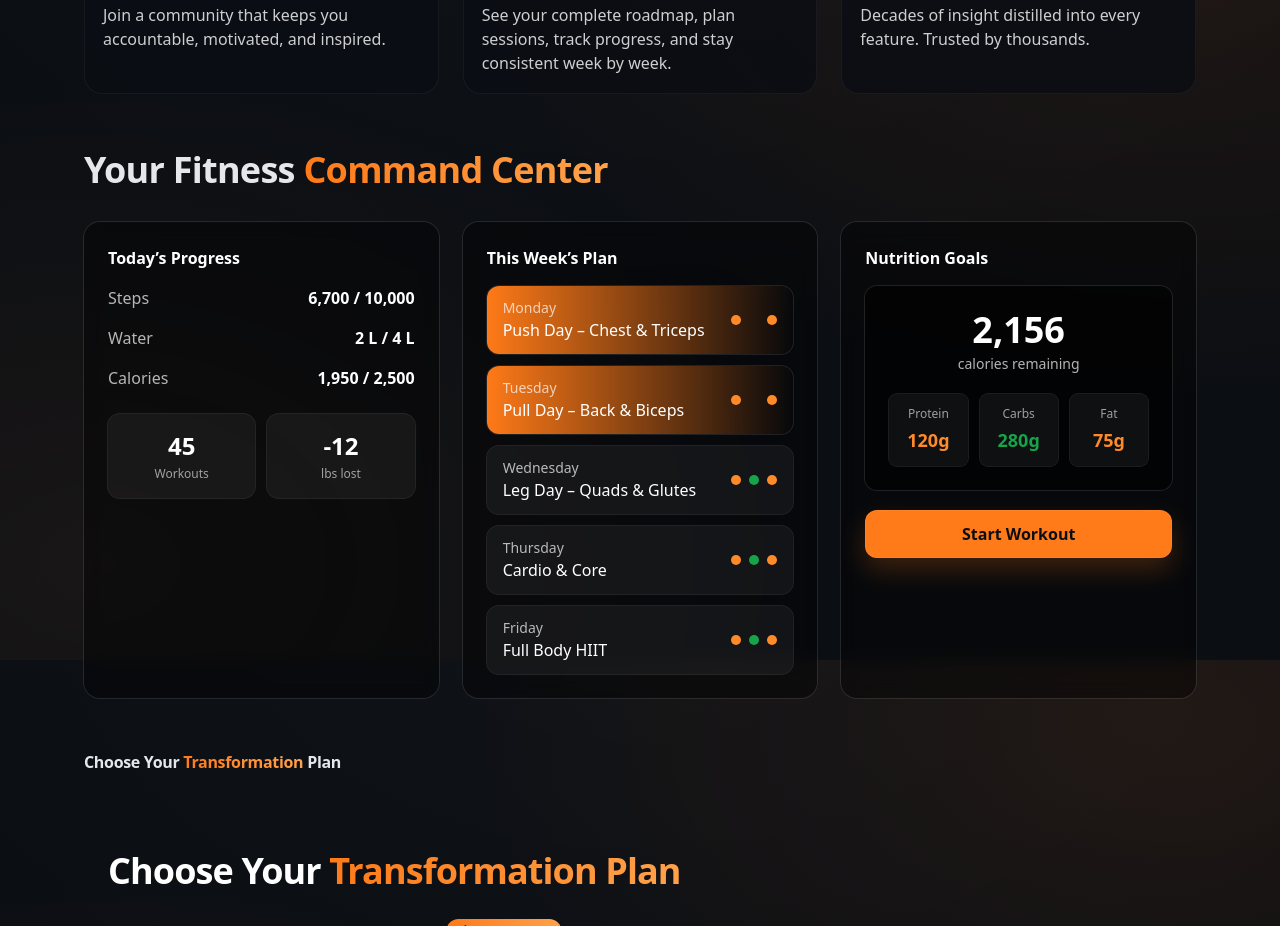
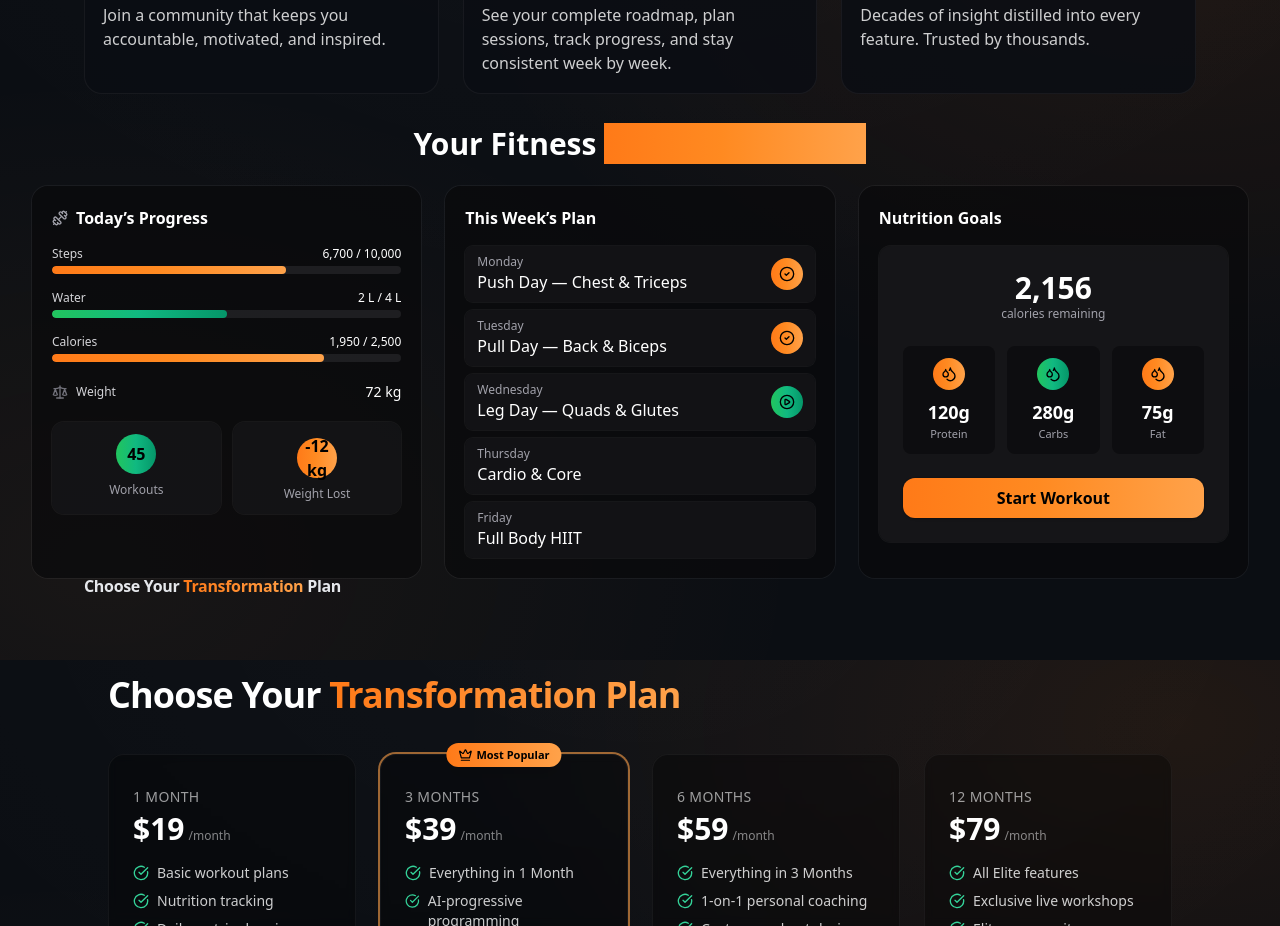
Before and after one commit to GrindFit/grindfit-webapp, a Next.js app: page / in a window 1280 px wide. Shown: the part 940-1866 px from the top of the page. Built offline with nearby package versions, Linux system fonts and the light colour scheme.

Commit message:
Update CommandCenter.jsx

```diff
--- a/components/CommandCenter.jsx
+++ b/components/CommandCenter.jsx
@@ -1,115 +1,204 @@
 // components/CommandCenter.jsx
-export default function CommandCenter() {
-  // NOTE: All values are plain numbers (no %), as requested.
-  const today = { steps: "6,700 / 10,000", water: "2 L / 4 L", calories: "1,950 / 2,500" };
-  const week = [
-    { day: "Monday",     label: "Push Day – Chest & Triceps",   done: true  },
-    { day: "Tuesday",    label: "Pull Day – Back & Biceps",     done: true  },
-    { day: "Wednesday",  label: "Leg Day – Quads & Glutes",     done: false },
-    { day: "Thursday",   label: "Cardio & Core",                 done: false },
-    { day: "Friday",     label: "Full Body HIIT",                done: false },
-  ];
-  const macros = [
-    { name: "Protein", value: "120g", tint: "orange" },
-    { name: "Carbs",   value: "280g", tint: "green"  },
-    { name: "Fat",     value: "75g",  tint: "orange" },
-  ];
+import { CheckCircle2, PlayCircle, Dumbbell, Scale, Droplets } from "lucide-react";
+
+function StatBar({ label, valueLabel, pct, color = "orange" }) {
+  const grad =
+    color === "green"
+      ? "linear-gradient(90deg,#22c55e 0%,#10b981 50%,#059669 100%)"
+      : "linear-gradient(90deg,#FF7A18 0%,#FF8A21 45%,#FFA24A 100%)";
+  return (
+    <div className="space-y-1">
+      <div className="flex items-end justify-between text-zinc-300 text-xs">
+        <span>{label}</span>
+        <span className="font-medium text-white">{valueLabel}</span>
+      </div>
+      <div className="h-2 w-full rounded-full bg-zinc-800/70 overflow-hidden">
+        <div
+          className="h-full rounded-full"
+          style={{ width: `${pct}%`, background: grad }}
+        />
+      </div>
+    </div>
+  );
+}
+
+function MiniCard({ value, label, color = "orange" }) {
+  const grad =
+    color === "green"
+      ? "linear-gradient(90deg,#22c55e 0%,#10b981 50%,#059669 100%)"
+      : "linear-gradient(90deg,#FF7A18 0%,#FF8A21 45%,#FFA24A 100%)";
+  return (
+    <div className="flex-1 rounded-xl bg-zinc-900/60 ring-1 ring-white/5 p-3 text-center">
+      <div
+        className="mx-auto mb-2 inline-flex items-center justify-center rounded-full w-10 h-10 text-black font-bold"
+        style={{ background: grad }}
+      >
+        {value}
+      </div>
+      <div className="text-xs text-zinc-400">{label}</div>
+    </div>
+  );
+}
+
+function DayRow({ day, title, status }) {
+  // status: "done" | "next" | "upcoming"
+  const icon =
+    status === "done" ? (
+      <CheckCircle2 className="w-4 h-4" />
+    ) : status === "next" ? (
+      <PlayCircle className="w-4 h-4" />
+    ) : null;
+
+  const gradDone = "linear-gradient(90deg,#FF7A18 0%,#FF8A21 45%,#FFA24A 100%)";
+  const gradNext = "linear-gradient(90deg,#22c55e 0%,#10b981 50%,#059669 100%)";
 
   return (
-    <section className="relative mx-auto my-14 max-w-6xl px-5">
-      <h2 className="gf-section-title text-3xl sm:text-4xl">
-        Your Fitness <span className="gf-gradient-text">Command Center</span>
-      </h2>
+    <div className="flex items-center justify-between rounded-lg bg-zinc-900/60 ring-1 ring-white/5 px-3 py-2">
+      <div className="min-w-0">
+        <div className="text-xs text-zinc-400">{day}</div>
+        <div className="truncate font-medium text-white">{title}</div>
+      </div>
 
-      {/* Big dedicated layout */}
-      <div className="mt-8 grid gap-6 lg:grid-cols-3">
-        {/* Today’s Progress */}
-        <div className="rounded-2xl bg-black/40 p-6 ring-1 ring-white/10 backdrop-blur">
-          <h3 className="font-semibold text-white mb-4">Today’s Progress</h3>
-          <div className="space-y-4 text-white/90">
-            <Row label="Steps"   value={today.steps} />
-            <Row label="Water"   value={today.water} />
-            <Row label="Calories" value={today.calories} />
-          </div>
-          <div className="mt-6 grid grid-cols-2 gap-3 text-center">
-            <StatCard label="Workouts" value="45" />
-            <StatCard label="lbs lost" value="-12" />
-          </div>
+      {status !== "upcoming" && (
+        <div
+          className="ml-3 inline-flex items-center justify-center rounded-full w-8 h-8 text-black"
+          style={{ background: status === "done" ? gradDone : gradNext }}
+          title={status === "done" ? "Completed" : "Up next"}
+        >
+          {icon}
         </div>
+      )}
+    </div>
+  );
+}
 
-        {/* This Week’s Plan */}
-        <div className="rounded-2xl bg-black/40 p-6 ring-1 ring-white/10 backdrop-blur">
-          <h3 className="font-semibold text-white mb-4">This Week’s Plan</h3>
-          <ul className="space-y-3">
-            {week.map((w, i) => (
-              <li
-                key={i}
-                className={`flex items-center justify-between rounded-xl px-4 py-3 ring-1 ring-white/10 ${
-                  w.done ? "bg-gradient-to-r from-[var(--gf-orange-start)] to-[var(--gf-orange-end)]/20" : "bg-white/5"
-                }`}
-              >
-                <div>
-                  <p className="text-sm text-white/70">{w.day}</p>
-                  <p className="text-white">{w.label}</p>
+export default function CommandCenter() {
+  return (
+    <section id="command" className="scroll-mt-24">
+      <div className="mx-auto max-w-7xl px-4 sm:px-6 lg:px-8">
+        <h2 className="text-center text-2xl sm:text-3xl font-extrabold text-white mb-6">
+          Your Fitness{" "}
+          <span
+            className="bg-clip-text text-transparent"
+            style={{
+              background:
+                "linear-gradient(90deg,#FF7A18 0%,#FF8A21 45%,#FFA24A 100%)",
+            }}
+          >
+            Command Center
+          </span>
+        </h2>
+
+        <div className="grid lg:grid-cols-3 gap-6">
+          {/* Left: Today’s Progress */}
+          <div className="rounded-2xl bg-zinc-950/70 ring-1 ring-white/5 p-5">
+            <h3 className="text-white font-semibold mb-4 flex items-center gap-2">
+              <Dumbbell className="w-4 h-4 text-zinc-400" />
+              Today’s Progress
+            </h3>
+
+            {/* Bars w/ numbers */}
+            <div className="space-y-4">
+              <StatBar label="Steps" valueLabel="6,700 / 10,000" pct={67} />
+              <StatBar
+                label="Water"
+                valueLabel="2 L / 4 L"
+                pct={50}
+                color="green"
+              />
+              <StatBar label="Calories" valueLabel="1,950 / 2,500" pct={78} />
+              {/* New: Weight metric (just a readout line) */}
+              <div className="flex items-center justify-between pt-1">
+                <div className="flex items-center gap-2 text-zinc-300 text-xs">
+                  <Scale className="w-4 h-4 text-zinc-500" />
+                  <span>Weight</span>
                 </div>
-                {/* O (orange) – G (green) – O (orange) dot badges */}
-                <div className="flex items-center gap-2">
-                  <span className="inline-block h-2.5 w-2.5 rounded-full bg-[var(--gf-orange-mid)]" />
-                  <span className={`inline-block h-2.5 w-2.5 rounded-full ${w.done ? "bg-[var(--gf-green-mid)]/40" : "bg-[var(--gf-green-mid)]"}`} />
-                  <span className="inline-block h-2.5 w-2.5 rounded-full bg-[var(--gf-orange-mid)]" />
-                </div>
-              </li>
-            ))}
-          </ul>
-        </div>
+                <span className="text-white text-sm font-medium">72 kg</span>
+              </div>
+            </div>
 
-        {/* Nutrition Goals */}
-        <div className="rounded-2xl bg-black/40 p-6 ring-1 ring-white/10 backdrop-blur">
-          <h3 className="font-semibold text-white mb-4">Nutrition Goals</h3>
-          <div className="rounded-xl bg-black/60 p-6 ring-1 ring-white/10">
-            <p className="text-4xl font-extrabold text-white text-center">2,156</p>
-            <p className="mt-1 text-center text-white/70 text-sm">calories remaining</p>
-            <div className="mt-5 grid grid-cols-3 gap-3">
-              {macros.map((m, i) => (
-                <div key={i} className="rounded-lg bg-white/5 p-3 text-center ring-1 ring-white/10">
-                  <p className="text-xs text-white/60">{m.name}</p>
-                  <p
-                    className={`mt-1 text-lg font-bold ${
-                      m.tint === "green" ? "text-[var(--gf-green-mid)]" : "text-[var(--gf-orange-mid)]"
-                    }`}
-                  >
-                    {m.value}
-                  </p>
-                </div>
-              ))}
+            {/* Mini cards */}
+            <div className="mt-5 flex gap-3">
+              <MiniCard value="45" label="Workouts" color="green" />
+              <MiniCard value="-12 kg" label="Weight Lost" color="orange" />
             </div>
           </div>
 
-          <div className="mt-5">
-            <button className="gf-cta w-full rounded-xl px-5 py-3 font-semibold text-black bg-[var(--gf-btn)] hover:brightness-105">
-              Start Workout
-            </button>
+          {/* Middle: This Week’s Plan */}
+          <div className="rounded-2xl bg-zinc-950/70 ring-1 ring-white/5 p-5">
+            <h3 className="text-white font-semibold mb-4">This Week’s Plan</h3>
+            <div className="space-y-2">
+              <DayRow day="Monday" title="Push Day — Chest & Triceps" status="done" />
+              <DayRow day="Tuesday" title="Pull Day — Back & Biceps" status="done" />
+              <DayRow day="Wednesday" title="Leg Day — Quads & Glutes" status="next" />
+              <DayRow day="Thursday" title="Cardio & Core" status="upcoming" />
+              <DayRow day="Friday" title="Full Body HIIT" status="upcoming" />
+            </div>
+          </div>
+
+          {/* Right: Nutrition Goals (unchanged look) */}
+          <div className="rounded-2xl bg-zinc-950/70 ring-1 ring-white/5 p-5">
+            <h3 className="text-white font-semibold mb-4">Nutrition Goals</h3>
+
+            <div className="rounded-xl bg-zinc-900/80 ring-1 ring-white/5 p-6 text-center">
+              <div className="text-3xl font-extrabold text-white">2,156</div>
+              <div className="text-xs text-zinc-400">calories remaining</div>
+
+              <div className="mt-6 grid grid-cols-3 gap-3">
+                <div className="rounded-lg bg-zinc-950/60 p-3">
+                  <div
+                    className="mx-auto mb-2 inline-flex items-center justify-center rounded-full w-8 h-8 text-black"
+                    style={{
+                      background:
+                        "linear-gradient(90deg,#FF7A18 0%,#FF8A21 45%,#FFA24A 100%)",
+                    }}
+                  >
+                    <Droplets className="w-4 h-4" />
+                  </div>
+                  <div className="text-lg font-bold text-white">120g</div>
+                  <div className="text-[11px] text-zinc-400">Protein</div>
+                </div>
+                <div className="rounded-lg bg-zinc-950/60 p-3">
+                  <div
+                    className="mx-auto mb-2 inline-flex items-center justify-center rounded-full w-8 h-8 text-black"
+                    style={{
+                      background:
+                        "linear-gradient(90deg,#22c55e 0%,#10b981 50%,#059669 100%)",
+                    }}
+                  >
+                    <Droplets className="w-4 h-4" />
+                  </div>
+                  <div className="text-lg font-bold text-white">280g</div>
+                  <div className="text-[11px] text-zinc-400">Carbs</div>
+                </div>
+                <div className="rounded-lg bg-zinc-950/60 p-3">
+                  <div
+                    className="mx-auto mb-2 inline-flex items-center justify-center rounded-full w-8 h-8 text-black"
+                    style={{
+                      background:
+                        "linear-gradient(90deg,#FF7A18 0%,#FF8A21 45%,#FFA24A 100%)",
+                    }}
+                  >
+                    <Droplets className="w-4 h-4" />
+                  </div>
+                  <div className="text-lg font-bold text-white">75g</div>
+                  <div className="text-[11px] text-zinc-400">Fat</div>
+                </div>
+              </div>
+
+              <button
+                className="mt-6 w-full rounded-xl px-4 py-2 font-semibold text-black shadow ring-1 ring-black/10"
+                style={{
+                  background:
+                    "linear-gradient(90deg,#FF7A18 0%,#FF8A21 45%,#FFA24A 100%)",
+                }}
+              >
+                Start Workout
+              </button>
+            </div>
           </div>
         </div>
       </div>
     </section>
   );
 }
-
-function Row({ label, value }) {
-  return (
-    <div className="flex items-center justify-between">
-      <span className="text-white/70">{label}</span>
-      <span className="font-semibold text-white">{value}</span>
-    </div>
-  );
-}
-
-function StatCard({ label, value }) {
-  return (
-    <div className="rounded-xl bg-white/5 p-4 ring-1 ring-white/10">
-      <p className="text-2xl font-extrabold text-white text-center">{value}</p>
-      <p className="mt-1 text-center text-xs text-white/60">{label}</p>
-    </div>
-  );
-}
```
